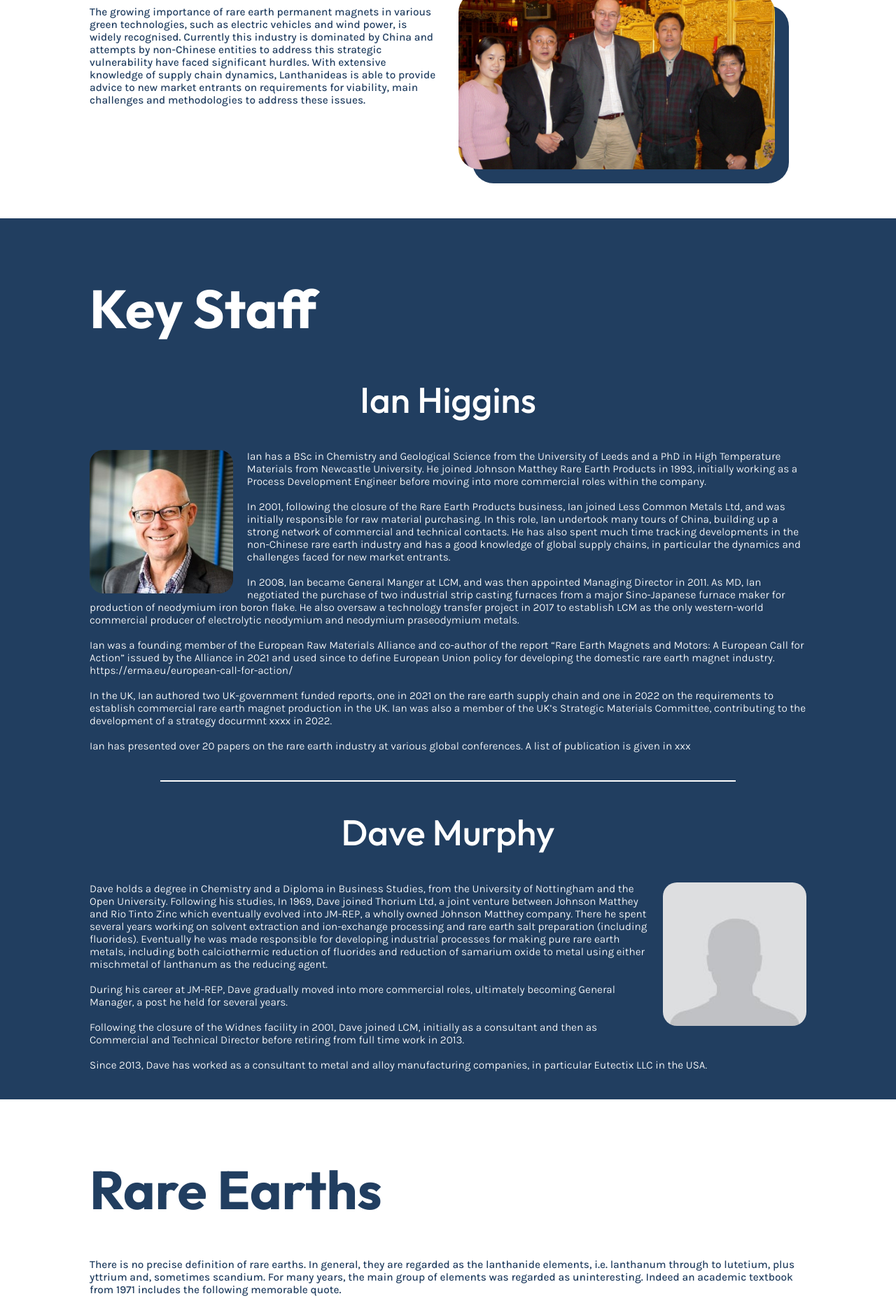
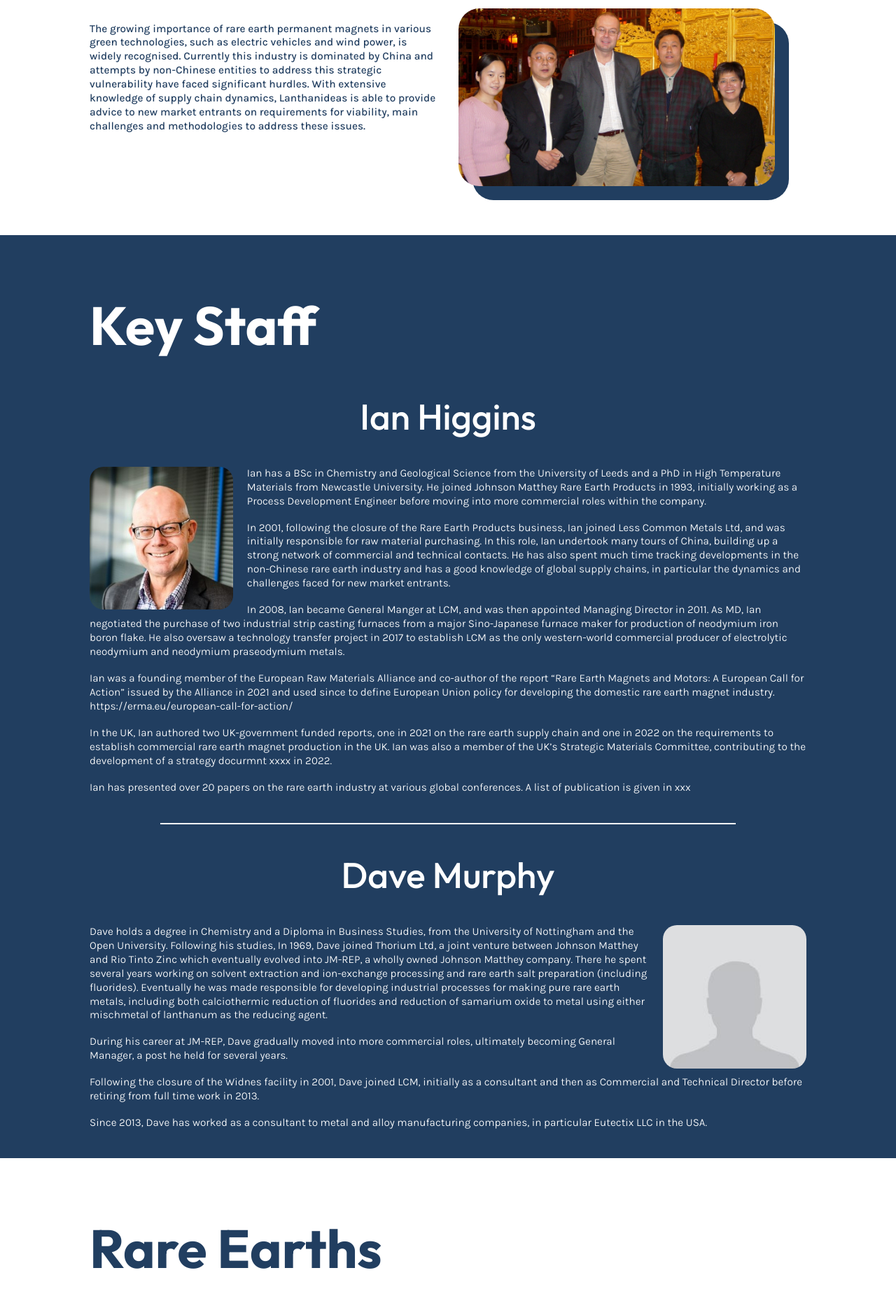
Before and after one commit to david14higgins/Lanthanideas.com, a React (Vite) app: page / in a window 1280 px wide. Shown: the part 1607-3479 px from the top of the page at 70% size. Built offline with nearby package versions, Linux system fonts and the light colour scheme.

Commit message:
increase line heights

```diff
--- a/src/components/AboutPage/AboutPage.css
+++ b/src/components/AboutPage/AboutPage.css
@@ -44,6 +44,7 @@
     font-size: 1vw;
     color: var(--primary-blue);
     margin:0;
+    line-height: 1.3;
 }
 
 .image-box {
--- a/src/components/CollaborationsPage/CollaborationsPage.css
+++ b/src/components/CollaborationsPage/CollaborationsPage.css
@@ -45,6 +45,7 @@
     font-family: "Karla", sans-serif;
     font-weight: 500;
     font-size: 1vw;
+    line-height: 1.3;
 }
 
 .eutectix-logo-container {
--- a/src/components/KeyStaffPage/KeyStaffPage.css
+++ b/src/components/KeyStaffPage/KeyStaffPage.css
@@ -48,6 +48,7 @@
     font-size: 1vw;
     color: var(--primary-white);
     margin:0;
+    line-height: 1.3;
 }
 
 .key-staff-content hr {
--- a/src/components/RareEarthsPage/RareEarthsPage.css
+++ b/src/components/RareEarthsPage/RareEarthsPage.css
@@ -24,7 +24,8 @@
     font-weight: 500;
     font-size: 1vw;
     color: var(--primary-blue);
-    margin:0;
+    margin: 0;
+    line-height: 1.3;
 }
 
 .quote-container {
```
